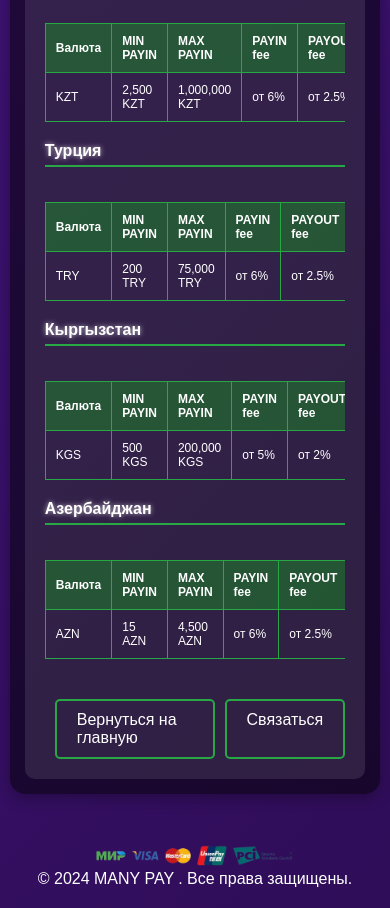
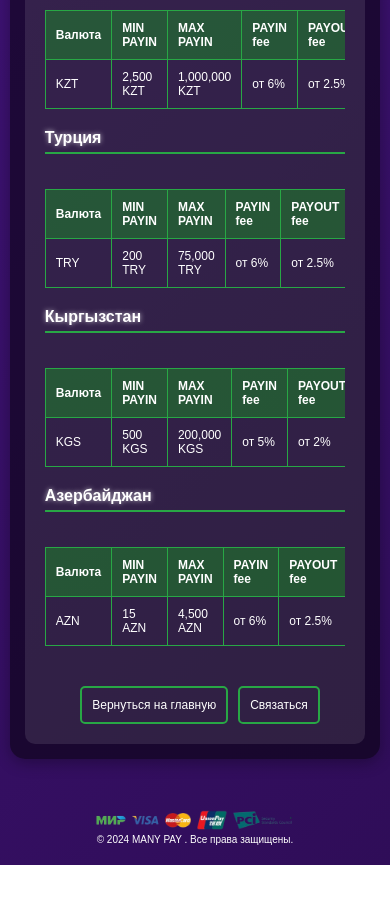
Before and after one commit to shisha-cpu/Mini-lend-mobile, a plain HTML site: page offer.html in a window 390 px wide. Shown: the part 919-1827 px from the top of the page. After the commit the page ends 1784 px from the top, so only its background shows below. Drawn offline with Linux system fonts and the light colour scheme.

Commit message:
patch 10

```diff
--- a/faq.css
+++ b/faq.css
@@ -77,6 +77,7 @@ h1 {
 .faq-answer {
     text-align: left;
     padding: 15px;
+    padding-left: 30px;
     display: block;
     background: rgba(0, 0, 0, 0.5);
 }
@@ -143,7 +144,8 @@ footer p {
 }.btn {
     margin-left: 10px;
     margin-top: 10px;
-    padding: 10px 20px;
+
+    padding: 15px 25px;
     border: 2px solid #28a745;
     background-color: transparent;
     color: white;
@@ -199,7 +201,7 @@ footer p {
 
     .btn {
         font-size: 12px;
-        padding: 10px 0;
+        padding: 10px 20px;
     }
 
     footer p,
--- a/offer.html
+++ b/offer.html
@@ -192,6 +192,34 @@
     width: 300px;
     margin-bottom: 20px;
 }
+@media (max-width: 600px) {
+    .container {
+        width: 95%;
+        padding: 15px;
+    }
+
+    .logo {
+        width: 80%;
+        max-width: 250px;
+    }
+
+    h1 {
+        font-size: 14px;
+    }
+
+    .btn {
+        font-size: 12px;
+        padding: 10px 10px;
+    }
+
+    footer p,
+    .footer-link {
+        font-size: 10px;
+    }
+    .pay {
+        width: 80vw;
+    }
+}
     </style>
 </head>
 <body>
--- a/presentation.css
+++ b/presentation.css
@@ -164,4 +164,31 @@ footer {
     width: 300px;
     margin-bottom: 20px;
 
+}@media (max-width: 600px) {
+    .container {
+        width: 95%;
+        padding: 15px;
+    }
+
+    .logo {
+        width: 80%;
+        max-width: 250px;
+    }
+
+    h1 {
+        font-size: 14px;
+    }
+
+    .btn {
+        font-size: 12px;
+        padding: 10px 10px;
+    }
+
+    footer p,
+    .footer-link {
+        font-size: 10px;
+    }
+    .pay {
+        width: 80vw;
+    }
 }
```
